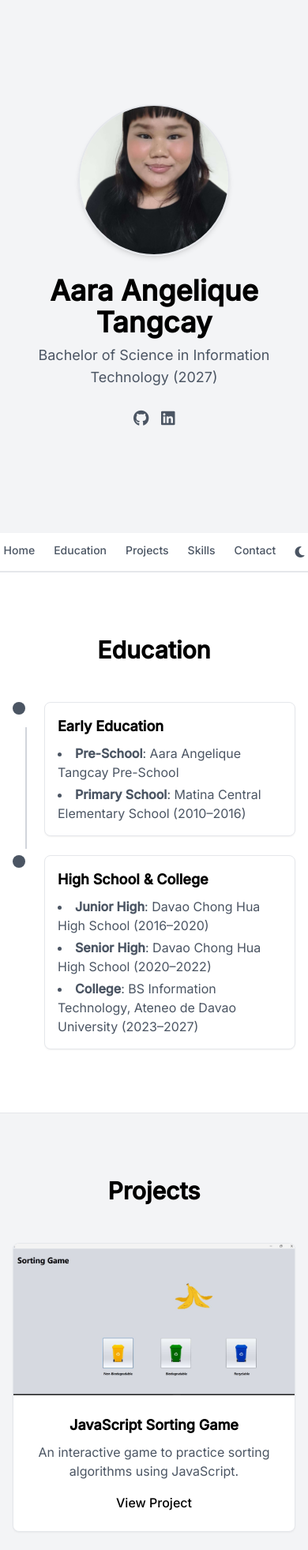
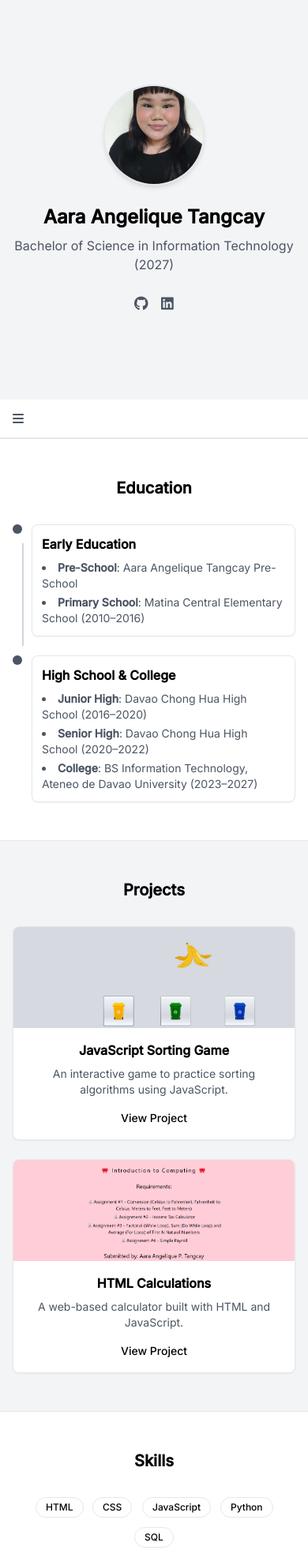
Before and after one commit to nihaokailan/porfolio, a plain HTML site: page index.html in a window 390 px wide. Shown: the top 1963 px of the page at 79% size. Drawn offline with nearby package versions, Linux system fonts and the light colour scheme.

Commit message:
Update index.html

```diff
--- a/index.html
+++ b/index.html
@@ -4,9 +4,13 @@
   <meta charset="UTF-8">
   <meta name="viewport" content="width=device-width, initial-scale=1.0">
   <title>Aara Angelique Tangcay - Portfolio</title>
+  <!-- Tailwind CSS -->
   <script src="https://cdn.tailwindcss.com"></script>
+  <!-- Font Awesome -->
   <link rel="stylesheet" href="https://cdnjs.cloudflare.com/ajax/libs/font-awesome/6.4.2/css/all.min.css">
+  <!-- Animate.css -->
   <link rel="stylesheet" href="https://cdnjs.cloudflare.com/ajax/libs/animate.css/4.1.1/animate.min.css"/>
+  <!-- Google Fonts -->
   <link href="https://fonts.googleapis.com/css2?family=Poppins:wght@300;400;600&family=Inter:wght@300;400;500&display=swap" rel="stylesheet">
   <style>
     body {
@@ -29,32 +33,39 @@
     .dark-mode .border-gray-200 {
       border-color: #6B7280;
     }
+    .dark-mode .active {
+      border-color: #D1D5DB;
+    }
     .timeline-connector::before {
       content: '';
       position: absolute;
-      left: 1rem;
-      top: 2rem;
-      bottom: -1rem;
+      left: 0.75rem;
+      top: 1.5rem;
+      bottom: -0.75rem;
       width: 2px;
       background-color: #D1D5DB;
     }
     .dark-mode .timeline-connector::before {
       background-color: #6B7280;
     }
+    img {
+      max-width: 100%;
+      height: auto;
+    }
   </style>
 </head>
 <body class="bg-white text-black">
   <!-- Hero Section -->
-  <section id="home" class="min-h-[80vh] flex items-center bg-gray-100">
+  <section id="home" class="min-h-[60vh] sm:min-h-[80vh] flex items-center bg-gray-100 py-12 sm:py-20">
     <div class="max-w-4xl mx-auto px-4 text-center animate__animated animate__fadeIn">
-      <img src="./assets/profilepic.jpg" alt="Profile Picture" class="w-48 h-48 object-cover rounded-full mx-auto mb-6 border-2 border-gray-200 shadow-md transition-transform duration-300 hover:scale-105 animate__animated animate__zoomIn">
-      <h1 class="text-4xl font-bold font-poppins text-black animate__animated animate__fadeInUp">Aara Angelique Tangcay</h1>
-      <p class="text-lg text-gray-600 mt-2 animate__animated animate__fadeInUp animate__delay-1s">Bachelor of Science in Information Technology (2027)</p>
+      <img src="./assets/profilepic.jpg" onerror="this.src='https://via.placeholder.com/150'" alt="Profile Picture" class="w-32 sm:w-48 h-32 sm:h-48 object-cover rounded-full mx-auto mb-6 border-2 border-gray-200 shadow-md transition-transform duration-300 hover:scale-105 animate__animated animate__zoomIn">
+      <h1 class="text-2xl sm:text-4xl font-bold font-poppins text-black animate__animated animate__fadeInUp">Aara Angelique Tangcay</h1>
+      <p class="text-base sm:text-lg text-gray-600 mt-2 animate__animated animate__fadeInUp animate__delay-1s">Bachelor of Science in Information Technology (2027)</p>
       <div class="flex justify-center space-x-4 mt-6">
-        <a href="https://github.com" target="_blank" class="text-xl text-gray-600 hover:text-black transition-transform duration-300 hover:scale-110 animate__animated animate__zoomIn animate__delay-2s">
+        <a href="https://github.com" target="_blank" class="text-lg sm:text-xl text-gray-600 hover:text-black transition-transform duration-300 hover:scale-110 animate__animated animate__zoomIn animate__delay-2s">
           <i class="fab fa-github"></i>
         </a>
-        <a href="https://linkedin.com" target="_blank" class="text-xl text-gray-600 hover:text-black transition-transform duration-300 hover:scale-110 animate__animated animate__zoomIn animate__delay-2s">
+        <a href="https://linkedin.com" target="_blank" class="text-lg sm:text-xl text-gray-600 hover:text-black transition-transform duration-300 hover:scale-110 animate__animated animate__zoomIn animate__delay-2s">
           <i class="fab fa-linkedin"></i>
         </a>
       </div>
@@ -63,15 +74,20 @@
 
   <!-- Navbar -->
   <nav class="bg-white border-b border-gray-200 sticky top-0 z-50 animate__animated animate__fadeInDown">
-    <div class="max-w-4xl mx-auto px-4 py-3 flex justify-center space-x-6">
-      <a href="#home" class="text-sm font-medium text-gray-600 hover:text-black transition-colors duration-300">Home</a>
-      <a href="#education" class="text-sm font-medium text-gray-600 hover:text-black transition-colors duration-300">Education</a>
-      <a href="#projects" class="text-sm font-medium text-gray-600 hover:text-black transition-colors duration-300">Projects</a>
-      <a href="#skills" class="text-sm font-medium text-gray-600 hover:text-black transition-colors duration-300">Skills</a>
-      <a href="#contact" class="text-sm font-medium text-gray-600 hover:text-black transition-colors duration-300">Contact</a>
+    <div class="max-w-4xl mx-auto px-4 py-3 flex justify-between items-center">
+      <button id="menuToggle" class="sm:hidden text-gray-600 hover:text-black">
+        <i class="fas fa-bars"></i>
+      </button>
+      <div id="navMenu" class="hidden sm:flex sm:flex-row flex-col space-y-2 sm:space-y-0 sm:space-x-6">
+        <a href="#home" class="nav-link text-xs sm:text-sm font-medium text-gray-600 hover:text-black transition-colors duration-300">Home</a>
+        <a href="#education" class="nav-link text-xs sm:text-sm font-medium text-gray-600 hover:text-black transition-colors duration-300">Education</a>
+        <a href="#projects" class="nav-link text-xs sm:text-sm font-medium text-gray-600 hover:text-black transition-colors duration-300">Projects</a>
+        <a href="#skills" class="nav-link text-xs sm:text-sm font-medium text-gray-600 hover:text-black transition-colors duration-300">Skills</a>
+        <a href="#contact" class="nav-link text-xs sm:text-sm font-medium text-gray-600 hover:text-black transition-colors duration-300">Contact</a>
         <button id="darkModeToggle" class="text-gray-600 hover:text-black transition-colors duration-300">
           <i class="fas fa-moon"></i>
         </button>
+      </div>
     </div>
   </nav>
 
@@ -79,25 +95,25 @@
   <hr class="border-gray-200">
 
   <!-- Education Section -->
-  <section id="education" class="py-20">
+  <section id="education" class="py-12 sm:py-20">
     <div class="max-w-4xl mx-auto px-4">
-      <h2 class="text-3xl font-bold font-poppins text-center text-black mb-12 animate__animated animate__fadeInUp">Education</h2>
+      <h2 class="text-xl sm:text-3xl font-bold font-poppins text-center text-black mb-8 sm:mb-12 animate__animated animate__fadeInUp">Education</h2>
       <div class="space-y-6">
-        <div class="relative pl-10 timeline-connector animate__animated animate__fadeInUp">
-          <div class="absolute left-0 top-0 w-4 h-4 bg-gray-600 rounded-full"></div>
-          <div class="bg-white border border-gray-200 shadow-sm rounded-lg p-4">
-            <h3 class="text-lg font-semibold text-black">Early Education</h3>
-            <ul class="list-disc list-inside space-y-1 mt-2 text-gray-600">
+        <div class="relative pl-6 sm:pl-10 timeline-connector animate__animated animate__fadeInUp animate__faster">
+          <div class="absolute left-0 top-0 w-3 sm:w-4 h-3 sm:h-4 bg-gray-600 rounded-full"></div>
+          <div class="bg-white border border-gray-200 shadow-sm rounded-lg p-3 sm:p-4">
+            <h3 class="text-base sm:text-lg font-semibold text-black">Early Education</h3>
+            <ul class="list-disc list-inside space-y-1 mt-2 text-gray-600 text-sm sm:text-base">
               <li><strong>Pre-School</strong>: Aara Angelique Tangcay Pre-School</li>
               <li><strong>Primary School</strong>: Matina Central Elementary School (2010–2016)</li>
             </ul>
           </div>
         </div>
-        <div class="relative pl-10 animate__animated animate__fadeInUp animate__delay-1s">
-          <div class="absolute left-0 top-0 w-4 h-4 bg-gray-600 rounded-full"></div>
-          <div class="bg-white border border-gray-200 shadow-sm rounded-lg p-4">
-            <h3 class="text-lg font-semibold text-black">High School & College</h3>
-            <ul class="list-disc list-inside space-y-1 mt-2 text-gray-600">
+        <div class="relative pl-6 sm:pl-10 animate__animated animate__fadeInUp animate__faster animate__delay-1s">
+          <div class="absolute left-0 top-0 w-3 sm:w-4 h-3 sm:h-4 bg-gray-600 rounded-full"></div>
+          <div class="bg-white border border-gray-200 shadow-sm rounded-lg p-3 sm:p-4">
+            <h3 class="text-base sm:text-lg font-semibold text-black">High School & College</h3>
+            <ul class="list-disc list-inside space-y-1 mt-2 text-gray-600 text-sm sm:text-base">
               <li><strong>Junior High</strong>: Davao Chong Hua High School (2016–2020)</li>
               <li><strong>Senior High</strong>: Davao Chong Hua High School (2020–2022)</li>
               <li><strong>College</strong>: BS Information Technology, Ateneo de Davao University (2023–2027)</li>
@@ -112,24 +128,24 @@
   <hr class="border-gray-200">
 
   <!-- Projects Section -->
-  <section id="projects" class="py-20 bg-gray-100">
+  <section id="projects" class="py-12 sm:py-20 bg-gray-100">
     <div class="max-w-4xl mx-auto px-4">
-      <h2 class="text-3xl font-bold font-poppins text-center text-black mb-12 animate__animated animate__fadeInUp">Projects</h2>
+      <h2 class="text-xl sm:text-3xl font-bold font-poppins text-center text-black mb-8 sm:mb-12 animate__animated animate__fadeInUp">Projects</h2>
       <div class="space-y-6">
-        <div class="bg-white border border-gray-200 shadow-sm rounded-lg overflow-hidden animate__animated animate__fadeIn">
-          <img src="./assets/image.png" alt="JavaScript Sorting Game" class="w-full h-48 object-cover">
-          <div class="p-6 text-center">
-            <h3 class="text-lg font-semibold text-black">JavaScript Sorting Game</h3>
-            <p class="text-gray-600 mt-2">An interactive game to practice sorting algorithms using JavaScript.</p>
-            <a href="#" class="inline-block mt-4 text-black hover:text-gray-800 font-medium transition-colors duration-300">View Project</a>
+        <div class="bg-white border border-gray-200 shadow-sm rounded-lg overflow-hidden animate__animated animate__fadeIn animate__faster">
+          <img src="./assets/image.png" onerror="this.src='https://via.placeholder.com/800x200?text=JavaScript+Sorting+Game'" alt="JavaScript Sorting Game" class="w-full h-32 sm:h-48 object-cover">
+          <div class="p-4 sm:p-6 text-center">
+            <h3 class="text-base sm:text-lg font-semibold text-black">JavaScript Sorting Game</h3>
+            <p class="text-gray-600 mt-2 text-sm sm:text-base">An interactive game to practice sorting algorithms using JavaScript.</p>
+            <a href="#" class="inline-block mt-4 text-black hover:text-gray-800 font-medium text-sm sm:text-base transition-colors duration-300">View Project</a>
           </div>
         </div>
-        <div class="bg-white border border-gray-200 shadow-sm rounded-lg overflow-hidden animate__animated animate__fadeIn animate__delay-1s">
-          <img src="./assets/imag1.png" alt="HTML Calculations" class="w-full h-48 object-cover">
-          <div class="p-6 text-center">
-            <h3 class="text-lg font-semibold text-black">HTML Calculations</h3>
-            <p class="text-gray-600 mt-2">A web-based calculator built with HTML and JavaScript.</p>
-            <a href="#" class="inline-block mt-4 text-black hover:text-gray-800 font-medium transition-colors duration-300">View Project</a>
+        <div class="bg-white border border-gray-200 shadow-sm rounded-lg overflow-hidden animate__animated animate__fadeIn animate__faster animate__delay-1s">
+          <img src="./assets/imag1.png" onerror="this.src='https://via.placeholder.com/800x200?text=HTML+Calculations'" alt="HTML Calculations" class="w-full h-32 sm:h-48 object-cover">
+          <div class="p-4 sm:p-6 text-center">
+            <h3 class="text-base sm:text-lg font-semibold text-black">HTML Calculations</h3>
+            <p class="text-gray-600 mt-2 text-sm sm:text-base">A web-based calculator built with HTML and JavaScript.</p>
+            <a href="#" class="inline-block mt-4 text-black hover:text-gray-800 font-medium text-sm sm:text-base transition-colors duration-300">View Project</a>
           </div>
         </div>
       </div>
@@ -140,15 +156,15 @@
   <hr class="border-gray-200">
 
   <!-- Skills Section -->
-  <section id="skills" class="py-20">
+  <section id="skills" class="py-12 sm:py-20">
     <div class="max-w-4xl mx-auto px-4">
-      <h2 class="text-3xl font-bold font-poppins text-center text-black mb-12 animate__animated animate__fadeInUp">Skills</h2>
-      <div class="flex flex-wrap justify-center gap-4">
-        <span class="px-4 py-2 bg-white border border-gray-200 rounded-full text-sm font-medium text-black transition-transform duration-300 hover:scale-105 animate__animated animate__zoomIn">HTML</span>
-        <span class="px-4 py-2 bg-white border border-gray-200 rounded-full text-sm font-medium text-black transition-transform duration-300 hover:scale-105 animate__animated animate__zoomIn animate__delay-1s">CSS</span>
-        <span class="px-4 py-2 bg-white border border-gray-200 rounded-full text-sm font-medium text-black transition-transform duration-300 hover:scale-105 animate__animated animate__zoomIn animate__delay-2s">JavaScript</span>
-        <span class="px-4 py-2 bg-white border border-gray-200 rounded-full text-sm font-medium text-black transition-transform duration-300 hover:scale-105 animate__animated animate__zoomIn animate__delay-3s">Python</span>
-        <span class="px-4 py-2 bg-white border border-gray-200 rounded-full text-sm font-medium text-black transition-transform duration-300 hover:scale-105 animate__animated animate__zoomIn animate__delay-4s">SQL</span>
+      <h2 class="text-xl sm:text-3xl font-bold font-poppins text-center text-black mb-8 sm:mb-12 animate__animated animate__fadeInUp">Skills</h2>
+      <div class="flex flex-wrap justify-center gap-3 sm:gap-4">
+        <span class="px-3 sm:px-4 py-1 sm:py-2 bg-white border border-gray-200 rounded-full text-xs sm:text-sm font-medium text-black transition-transform duration-300 hover:scale-105 animate__animated animate__zoomIn animate__faster">HTML</span>
+        <span class="px-3 sm:px-4 py-1 sm:py-2 bg-white border border-gray-200 rounded-full text-xs sm:text-sm font-medium text-black transition-transform duration-300 hover:scale-105 animate__animated animate__zoomIn animate__faster animate__delay-1s">CSS</span>
+        <span class="px-3 sm:px-4 py-1 sm:py-2 bg-white border border-gray-200 rounded-full text-xs sm:text-sm font-medium text-black transition-transform duration-300 hover:scale-105 animate__animated animate__zoomIn animate__faster animate__delay-2s">JavaScript</span>
+        <span class="px-3 sm:px-4 py-1 sm:py-2 bg-white border border-gray-200 rounded-full text-xs sm:text-sm font-medium text-black transition-transform duration-300 hover:scale-105 animate__animated animate__zoomIn animate__faster animate__delay-3s">Python</span>
+        <span class="px-3 sm:px-4 py-1 sm:py-2 bg-white border border-gray-200 rounded-full text-xs sm:text-sm font-medium text-black transition-transform duration-300 hover:scale-105 animate__animated animate__zoomIn animate__faster animate__delay-4s">SQL</span>
       </div>
     </div>
   </section>
@@ -157,24 +173,24 @@
   <hr class="border-gray-200">
 
   <!-- Contact Section -->
-  <section id="contact" class="py-20 bg-gray-100">
+  <section id="contact" class="py-12 sm:py-20 bg-gray-100">
     <div class="max-w-4xl mx-auto px-4">
-      <h2 class="text-3xl font-bold font-poppins text-center text-black mb-12 animate__animated animate__fadeInUp">Contact Me</h2>
-      <div class="bg-white border border-gray-200 shadow-sm rounded-lg p-6 max-w-md mx-auto animate__animated animate__fadeIn">
+      <h2 class="text-xl sm:text-3xl font-bold font-poppins text-center text-black mb-8 sm:mb-12 animate__animated animate__fadeInUp">Contact Me</h2>
+      <div class="bg-white border border-gray-200 shadow-sm rounded-lg p-6 max-w-sm sm:max-w-md mx-auto animate__animated animate__fadeIn">
         <div class="space-y-4">
           <div>
-            <label for="name" class="block text-sm font-medium text-gray-600">Name</label>
-            <input type="text" id="name" class="w-full p-2 border border-gray-200 rounded-md focus:ring-2 focus:ring-black focus:border-black transition-all duration-300">
+            <label for="name" class="block text-xs sm:text-sm font-medium text-gray-600">Name</label>
+            <input type="text" id="name" class="w-full p-1.5 sm:p-2 border border-gray-200 rounded-md focus:ring-2 focus:ring-black focus:border-black transition-all duration-300">
           </div>
           <div>
-            <label for="email" class="block text-sm font-medium text-gray-600">Email</label>
-            <input type="email" id="email" class="w-full p-2 border border-gray-200 rounded-md focus:ring-2 focus:ring-black focus:border-black transition-all duration-300">
+            <label for="email" class="block text-xs sm:text-sm font-medium text-gray-600">Email</label>
+            <input type="email" id="email" class="w-full p-1.5 sm:p-2 border border-gray-200 rounded-md focus:ring-2 focus:ring-black focus:border-black transition-all duration-300">
           </div>
           <div>
-            <label for="message" class="block text-sm font-medium text-gray-600">Message</label>
-            <textarea id="message" class="w-full p-2 border border-gray-200 rounded-md focus:ring-2 focus:ring-black focus:border-black transition-all duration-300" rows="4"></textarea>
+            <label for="message" class="block text-xs sm:text-sm font-medium text-gray-600">Message</label>
+            <textarea id="message" class="w-full p-1.5 sm:p-2 border border-gray-200 rounded-md focus:ring-2 focus:ring-black focus:border-black transition-all duration-300" rows="4"></textarea>
           </div>
-          <button onclick="alert('Message sent!')" class="w-full bg-black text-white py-2 rounded-md font-medium hover:bg-gray-800 transition-all duration-300 hover:scale-105 animate__animated animate__pulse animate__infinite animate__slower">
+          <button onclick="alert('Message sent!')" class="w-full bg-black text-white py-1.5 sm:py-2 rounded-md font-medium hover:bg-gray-800 transition-all duration-300 hover:scale-105 animate__animated animate__pulse animate__infinite animate__slower">
             Send Message
           </button>
         </div>
@@ -188,27 +204,95 @@
   <!-- Footer -->
   <footer class="bg-black text-white py-6 animate__animated animate__fadeInUp">
     <div class="max-w-4xl mx-auto px-4 text-center">
-      <p class="text-sm">© 2025 Aara Angelique Tangcay. All rights reserved.</p>
+      <p class="text-xs sm:text-sm">© 2025 Aara Angelique Tangcay. All rights reserved.</p>
       <div class="flex justify-center space-x-4 mt-2">
-        <a href="https://github.com" target="_blank" class="text-base text-white hover:text-gray-300 transition-transform duration-300 hover:scale-110 animate__animated animate__zoomIn">
+        <a href="https://github.com" target="_blank" class="text-sm sm:text-base text-white hover:text-gray-300 transition-transform duration-300 hover:scale-110 animate__animated animate__zoomIn">
           <i class="fab fa-github"></i>
         </a>
-        <a href="https://linkedin.com" target="_blank" class="text-base text-white hover:text-gray-300 transition-transform duration-300 hover:scale-110 animate__animated animate__zoomIn">
+        <a href="https://linkedin.com" target="_blank" class="text-sm sm:text-base text-white hover:text-gray-300 transition-transform duration-300 hover:scale-110 animate__animated animate__zoomIn">
           <i class="fab fa-linkedin"></i>
         </a>
       </div>
     </div>
   </footer>
 
-  <!-- Dark Mode Script -->
+  <!-- Scripts -->
   <script>
+    // Hamburger Menu Toggle
+    const menuToggle = document.getElementById('menuToggle');
+    const navMenu = document.getElementById('navMenu');
+    if (menuToggle && navMenu) {
+      menuToggle.addEventListener('click', () => {
+        navMenu.classList.toggle('hidden');
+        menuToggle.innerHTML = navMenu.classList.contains('hidden')
+          ? '<i class="fas fa-bars"></i>'
+          : '<i class="fas fa-times"></i>';
+      });
+    }
+
+    // Dark Mode Toggle
     const darkModeToggle = document.getElementById('darkModeToggle');
+    if (darkModeToggle) {
       darkModeToggle.addEventListener('click', () => {
         document.body.classList.toggle('dark-mode');
         darkModeToggle.innerHTML = document.body.classList.contains('dark-mode')
           ? '<i class="fas fa-sun"></i>'
           : '<i class="fas fa-moon"></i>';
       });
+    }
+
+    // Navbar Active State
+    const navLinks = document.querySelectorAll('.nav-link');
+    const sections = document.querySelectorAll('section');
+
+    function removeActiveClasses() {
+      navLinks.forEach(link => {
+        link.classList.remove('active', 'font-bold', 'border-b-2', 'border-black', 'animate__animated', 'animate__pulse');
+      });
+    }
+
+    function setActiveLink(link) {
+      removeActiveClasses();
+      link.classList.add('active', 'font-bold', 'border-b-2', 'border-black', 'animate__animated', 'animate__pulse');
+    }
+
+    if (navLinks.length) {
+      navLinks.forEach(link => {
+        link.addEventListener('click', (e) => {
+          e.preventDefault();
+          const targetId = link.getAttribute('href').substring(1);
+          const targetSection = document.getElementById(targetId);
+          if (targetSection) {
+            targetSection.scrollIntoView({ behavior: 'smooth' });
+            setActiveLink(link);
+            if (!navMenu.classList.contains('hidden')) {
+              navMenu.classList.add('hidden');
+              menuToggle.innerHTML = '<i class="fas fa-bars"></i>';
+            }
+          }
+        });
+      });
+    }
+
+    if (typeof IntersectionObserver !== 'undefined' && sections.length) {
+      const observerOptions = {
+        root: null,
+        rootMargin: '0px',
+        threshold: 0.5
+      };
+
+      const observer = new IntersectionObserver((entries) => {
+        entries.forEach(entry => {
+          if (entry.isIntersecting) {
+            const sectionId = entry.target.getAttribute('id');
+            const correspondingLink = document.querySelector(`.nav-link[href="#${sectionId}"]`);
+            if (correspondingLink) setActiveLink(correspondingLink);
+          }
+        });
+      }, observerOptions);
+
+      sections.forEach(section => observer.observe(section));
+    }
   </script>
 </body>
 </html>
```
Lines whose indentation alone changed are shown as unchanged.
